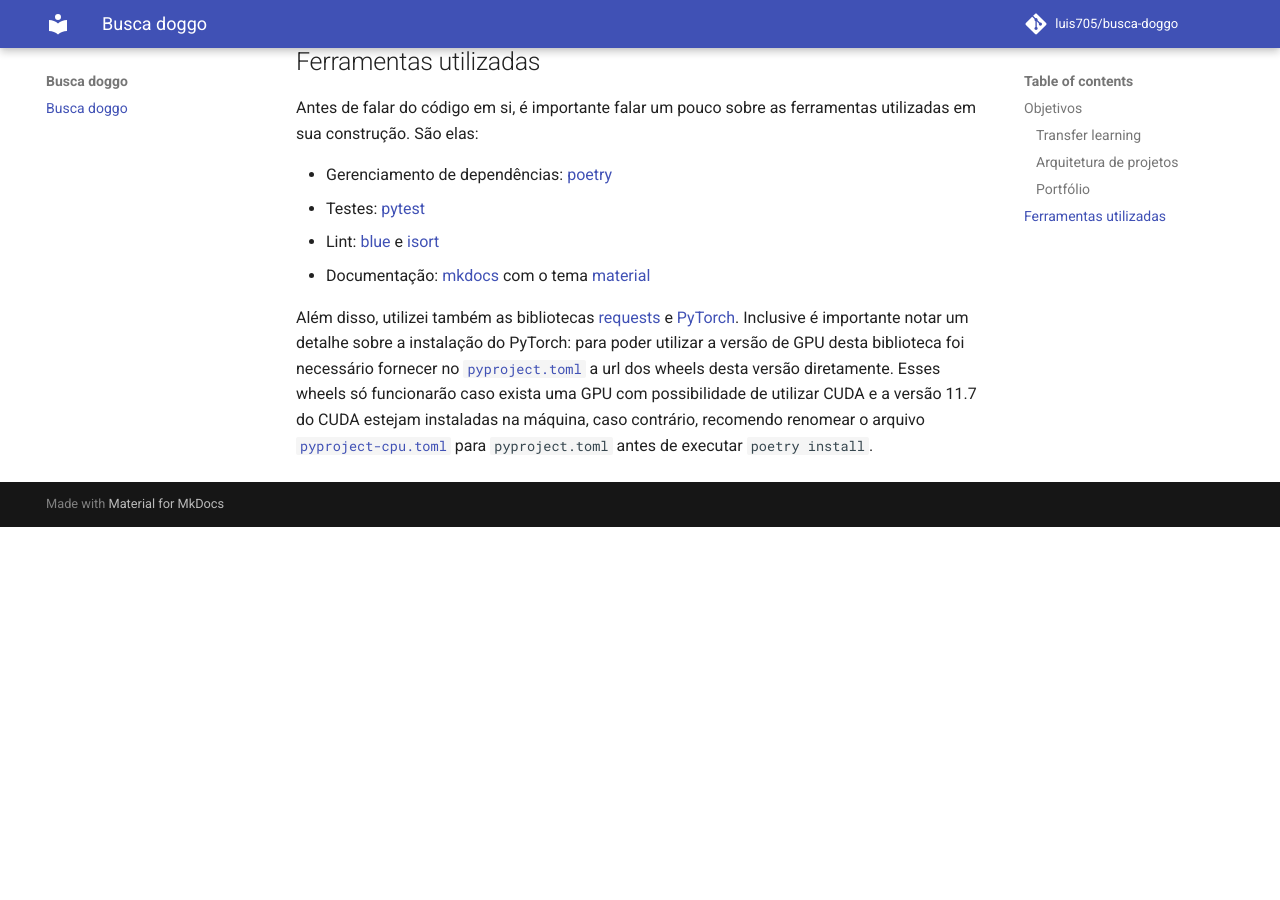
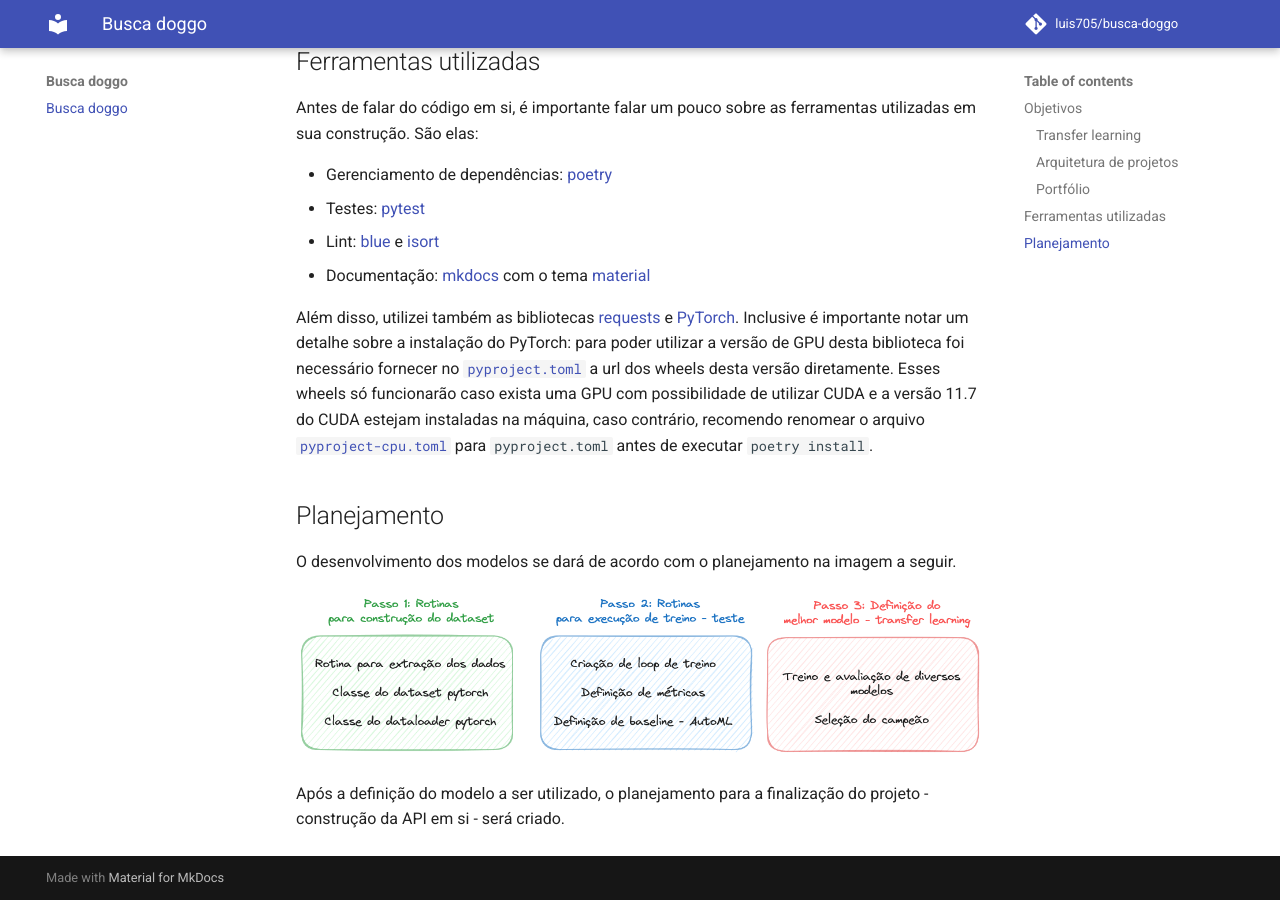
Before and after one commit to luis705/busca-doggo, an MkDocs documentation site: the page built from docs/index.md, in a window 1280 px wide and 900 px high, scrolled down 948 px. Built offline with MkDocs 1.6.1 and Material for MkDocs 9.7.7, drawn with Linux system fonts in a browser that asks for light colours; comment, search, counter and statistics services are not loaded; before the commit the page ends 1475 px from its top, so only the background shows below that.

Commit message:
doc: Adicionado planejamento do desenvolvimento  Changes to be committed: 	modified:   README.md 	new file:   docs/assets/img/Planejamento.png 	modified:   docs/index.md

```diff
--- a/docs/index.md
+++ b/docs/index.md
@@ -42,3 +42,23 @@ biblioteca foi necessário fornecer no [`pyproject.toml`](https://github.com/lui
 Esses wheels só funcionarão caso exista uma GPU com possibilidade de utilizar CUDA e a versão 11.7 do CUDA estejam
 instaladas na máquina, caso contrário, recomendo renomear o arquivo [`pyproject-cpu.toml`](https://github.com/luis705/tree/main/pyproject-cpu.toml)
 para `pyproject.toml` antes de executar `poetry install`.
+
+## Planejamento
+O desenvolvimento dos modelos se dará de acordo com o planejamento na imagem a seguir.
+
+![Planejamento da construção dos modelos.
+Passo 1 - rotinas para construção de dataset:
+  Rotina para extração dos dados;
+  Classe de dataset pytorch;
+  Classe de dataloader pytorch
+Passo 2 - rotinas para execução de treino - teste:
+  Criação do loop de treino;
+  Definição de métricas;
+  Definição de baseline - AutoML
+Passo 3 - definição do melhor modelo - transfer learning:
+  Treino e avaliação de diversas modelo
+  Seleção do campeão
+](assets/img/Planejamento.png)
+
+Após a definição do modelo a ser utilizado, o planejamento para a finalização do projeto - construção da API em si -
+será criado.
```
Also changed, not shown: README.md (+20 -0 lines), docs/assets/img/Planejamento.png (added).
